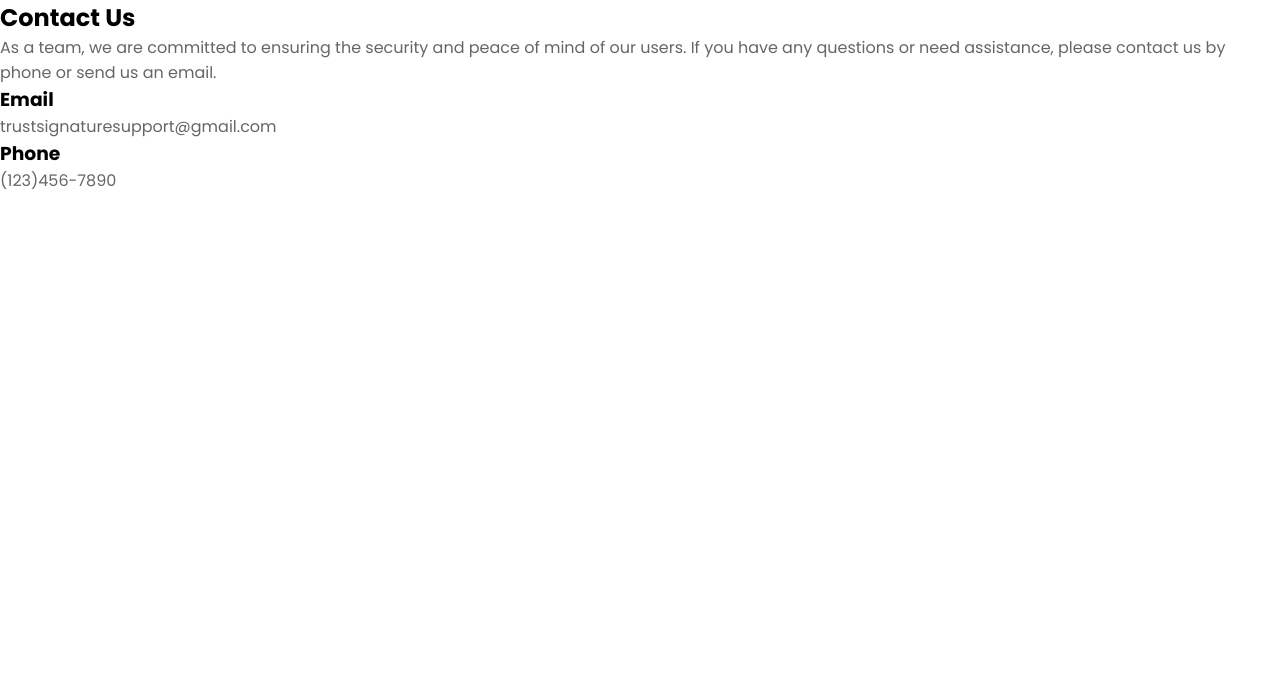
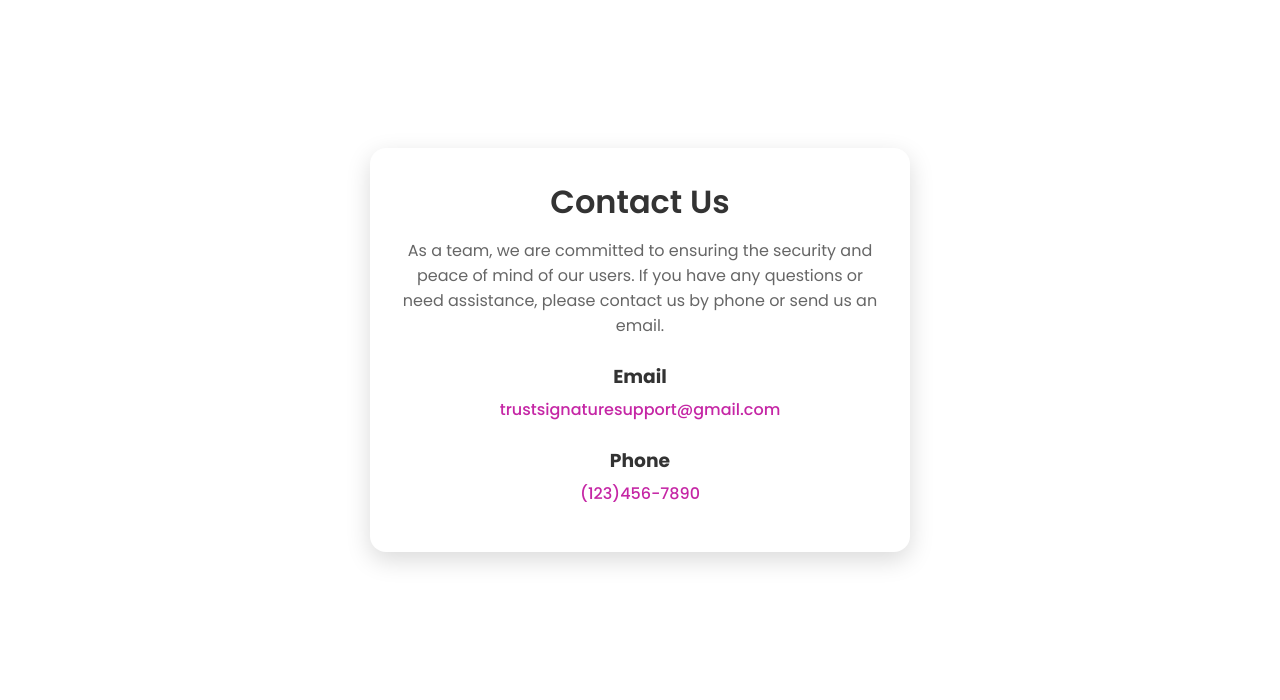
Before and after one commit to dibarra3/trust_signature, a Flask app: page /contact in a window 1280 px wide. Shown: the part 112-812 px from the top of the page. Before the commit the page ends 301 px from the top, so only its background shows below. Run offline with Flask 3, Linux system fonts and the light colour scheme.

Commit message:
Restore Contact Us page styles

```diff
--- a/static/style.css
+++ b/static/style.css
@@ -500,3 +500,46 @@ p{
     text-decoration: none;
     box-shadow: 3px 3px 6px hsl(0, 0%, 50%);
 }
+
+.contact-page{
+    min-height: 80vh;
+    display: flex;
+    justify-content: center;
+    align-items: center;
+    padding: 30px;
+}
+
+.contact-card {
+    max-width: 480px;
+    width: 100%;
+    background-color: white;
+    padding: 30px;
+    border-radius: 16px;
+    box-shadow: 0 8px 24px rgba(0,0,0,0.15);
+    text-align: center;
+    font-family: 'Poppins', sans-serif;
+}
+
+.contact-card h1 {
+    font-size: 32px;
+    margin-bottom: 12px;
+    color: hsl(0, 0%, 20%);
+    font-weight: 600;
+}
+
+.contact-card p {
+    color: hsl(0, 0%, 40%);
+    font-size: 16px;
+    margin-bottom: 16px;
+}
+
+.contact-card h3 {
+    margin-top: 24px;
+    margin-bottom: 6px;
+    color: hsl(0, 0%, 20%);
+}
+
+.contact-card .contact-detail {
+    color: hsl(312, 68%, 46%);
+    font-weight: 500;
+}
```
